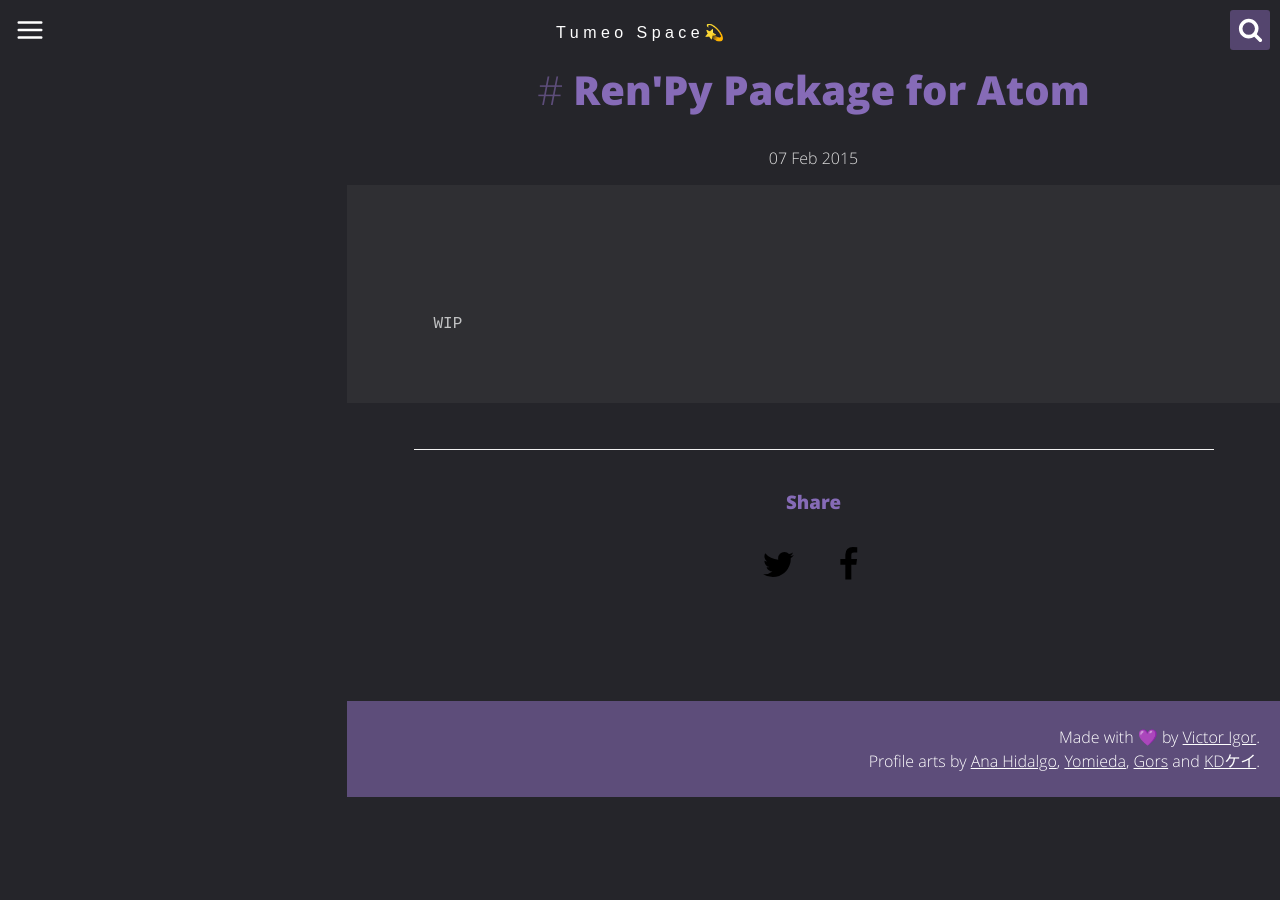
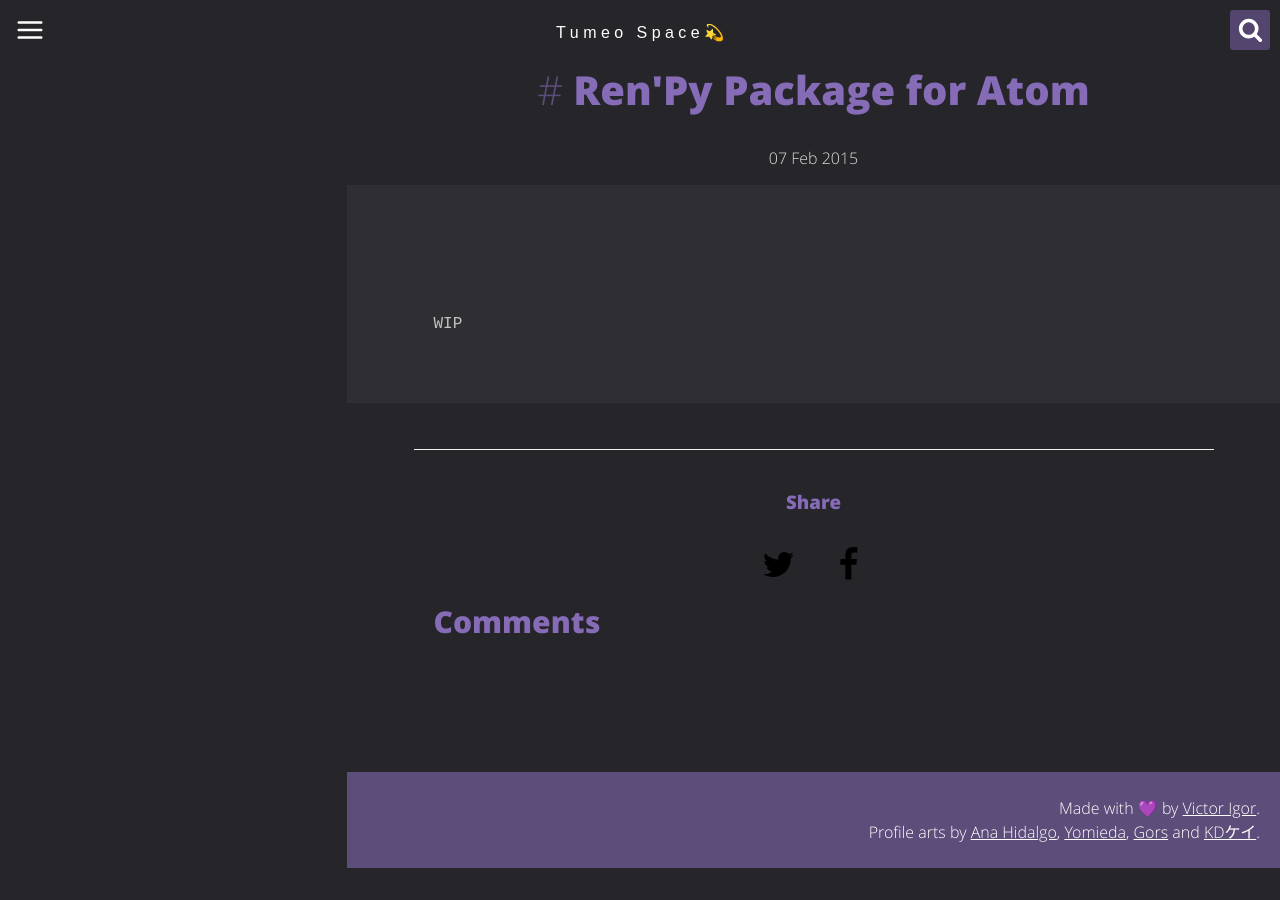
Before and after one commit to williamd1k0/williamd1k0.github.io, a Jekyll site: the page built from _posts/2015-02-07-renpy-atom.md, in a window 1280 px wide. Built offline with Jekyll 4.4.1, drawn with Linux system fonts in a browser that asks for light colours; comment, search, counter and statistics services are not loaded.

Commit message:
Temp re-add disqus comments

```diff
--- a/_config.yml
+++ b/_config.yml
@@ -28,6 +28,9 @@ profile_picture: /assets/img/site/profile.png
 markdown: kramdown
 highlighter: rouge
 permalink: pretty
+
+comments_enabled: true
+ads_enabled: true
 
 timezone: America/Sao_Paulo
 
--- /dev/null
+++ b/_includes/ads.html
@@ -0,0 +1,12 @@
+<script async src="https://pagead2.googlesyndication.com/pagead/js/adsbygoogle.js?client=ca-pub-9962263199785319"
+	crossorigin="anonymous"></script>
+
+<ins class="adsbygoogle"
+	style="display:block; text-align:center;"
+	data-ad-layout="in-article"
+	data-ad-format="fluid"
+	data-ad-client="ca-pub-9962263199785319"
+	data-ad-slot="6829503433"></ins>
+<script>
+(adsbygoogle = window.adsbygoogle || []).push({});
+</script>
--- a/_includes/comments.html
+++ b/_includes/comments.html
@@ -1,7 +1,24 @@
 <section class="comments">
 
-    <h3>Comments</h3>
-    <div id="commento"></div>
-    <script src="https://commento.tumeo.space/js/commento.js"></script>
+	<h3>Comments</h3>
+	<div id="disqus_thread"></div>
+	<script>
+		/**
+		*  RECOMMENDED CONFIGURATION VARIABLES: EDIT AND UNCOMMENT THE SECTION BELOW TO INSERT DYNAMIC VALUES FROM YOUR PLATFORM OR CMS.
+		*  LEARN WHY DEFINING THESE VARIABLES IS IMPORTANT: https://disqus.com/admin/universalcode/#configuration-variables    */
+		/*
+		var disqus_config = function () {
+		this.page.url = PAGE_URL;  // Replace PAGE_URL with your page's canonical URL variable
+		this.page.identifier = PAGE_IDENTIFIER; // Replace PAGE_IDENTIFIER with your page's unique identifier variable
+		};
+		*/
+		(function() { // DON'T EDIT BELOW THIS LINE
+		var d = document, s = d.createElement('script');
+		s.src = 'https://tumeo.disqus.com/embed.js';
+		s.setAttribute('data-timestamp', +new Date());
+		(d.head || d.body).appendChild(s);
+		})();
+	</script>
+	<noscript>Please enable JavaScript to view the <a href="https://disqus.com/?ref_noscript">comments powered by Disqus.</a></noscript>
 
 </section>
--- a/_layouts/post.html
+++ b/_layouts/post.html
@@ -25,25 +25,17 @@
 				</div>
 				{{ content }}
 
-				<p>
-					<script async src="https://pagead2.googlesyndication.com/pagead/js/adsbygoogle.js?client=ca-pub-9962263199785319"
-					crossorigin="anonymous"></script>
-					<ins class="adsbygoogle"
-					style="display:block"
-					data-ad-format="fluid"
-					data-ad-layout-key="-fb+5w+4e-db+86"
-					data-ad-client="ca-pub-9962263199785319"
-					data-ad-slot="8128550341"></ins>
-					<script>
-						(adsbygoogle = window.adsbygoogle || []).push({});
-						</script>
-				</p>
+				{% if site.ads_enabled %}
+					<p>
+						{% include ads.html %}
+					</p>
+				{% endif %}
 			</article>
 
 			{% include share.html %}
-			{%- comment -%}
-			{% include comments.html %}
-			{%- endcomment -%}
+			{% if site.comments_enabled %}
+				{% include comments.html %}
+			{% endif %}
 			{% include footer.html %}
 			{% include scripts.html %}
 		</section>
```
